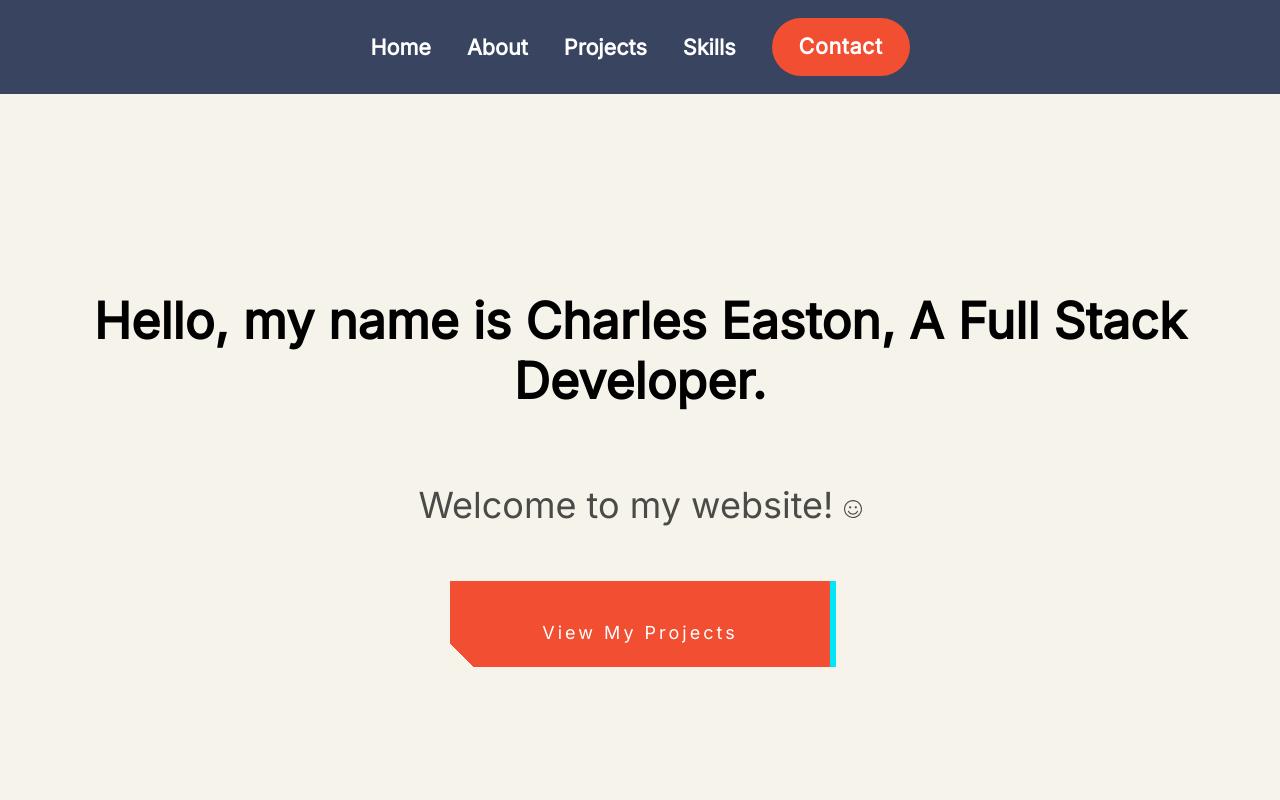
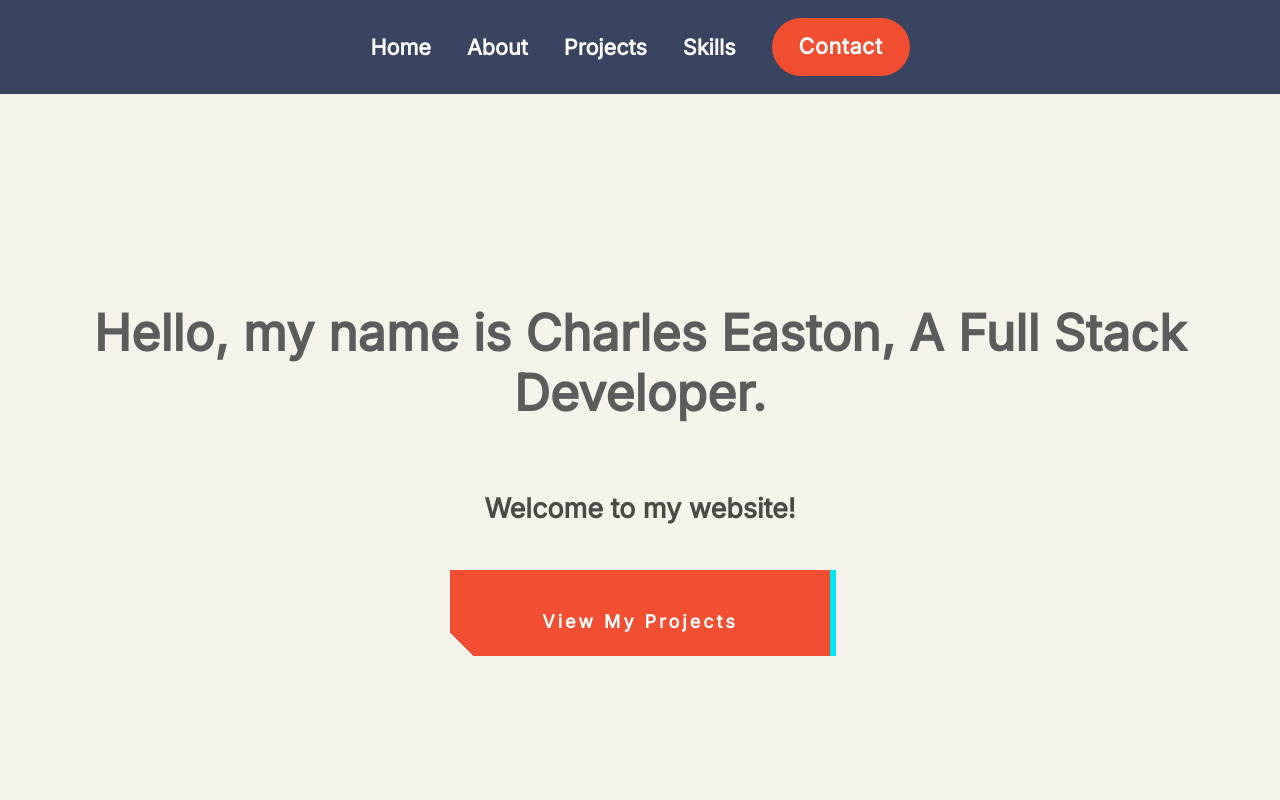
Before and after one commit to Charlesdigital/Portfolio_1, a React (Create React App) app: page / in a window 1280 px wide. Shown: the top 800 px of the page. Built offline with nearby package versions, Linux system fonts and the light colour scheme.

Commit message:
fix css style for home page

```diff
--- a/src/components/About/about.css
+++ b/src/components/About/about.css
@@ -8,12 +8,6 @@
     height:18em;
 }
 
-/* .text-content {
-    font-size:large;
-} */
-
-
-
 .summary {
     padding: 1rem;
 }
--- a/src/components/Home/home.css
+++ b/src/components/Home/home.css
@@ -34,6 +34,9 @@ header {
     justify-content: center;
   }
 
+  h1 {
+    color: #5c5c5c;
+  }
 
   h1::before,
   h1::after {
@@ -43,6 +46,7 @@ header {
     right: 0;
     bottom: 0;
     left: 0;
+
   }
 
   h1::before {
@@ -53,7 +57,7 @@ header {
 
   h1::after {
     width: 0.125em;
-    background: black;
+    background: #5c5c5c;
     animation: typewriter var(--typewriterSpeed)
         steps(var(--typewriterCharacters)) 1s forwards,
       blink 750ms steps(var(--typewriterCharacters)) infinite;
@@ -61,8 +65,8 @@ header {
 
   .subtitle {
     color: hsl(0 0% 0% / 0.7);
-    font-size: 2rem;
-    font-weight: 400;
+    font-size: 1.5rem;
+    font-weight: bold;
     opacity: 0;
     transform: translateY(3rem);
     animation: fadeInUp 2s ease calc(var(--typewriterSpeed) + 2s) forwards;
@@ -124,7 +128,8 @@ header {
     justify-content: center;
     display: block;
     margin-left: auto;
-    margin-right: auto
+    margin-right: auto;
+    font-weight: bold;
   }
 
   .button-1::after {
@@ -135,7 +140,7 @@ header {
     --slice-4: inset(40% -6px 43% 0);
     --slice-5: inset(80% -6px 5% 0);
 
-    content: 'AVAILABLE NOW';
+    content: 'CLICK HERE';
     display: block;
     position: absolute;
     top: 0;
--- a/src/components/Home/home.jsx
+++ b/src/components/Home/home.jsx
@@ -1,26 +1,29 @@
-import React from 'react'
+import React from "react";
 import "./home.css";
 import { SlEmotsmile } from "react-icons/sl";
-import {Link} from 'react-scroll';
-
+import { Link } from "react-scroll";
 
 function home() {
   return (
     <header className="homeHeader">
       <div className="homeContainer">
-<h1 classname="header">Hello, my name is Charles Easton, A Full Stack Developer.</h1>
-<p class="subtitle">Welcome to my website! <SlEmotsmile /></p>
+        <h1 classname="header">
+          Hello, my name is Charles Easton, A Full Stack Developer.
+        </h1>
+        <p class="subtitle">
+          Welcome to my website!
+        </p>
 
         <div className="button-1">
           <button className="button-1">
-        <Link  to="projects" smooth={true} duration={500}>
+            <Link to="projects" smooth={true} duration={500}>
               View My Projects
             </Link>
           </button>
         </div>
       </div>
     </header>
-  )
+  );
 }
 
-export default home
+export default home;
--- a/src/components/Projects/projects.jsx
+++ b/src/components/Projects/projects.jsx
@@ -17,6 +17,7 @@ function Projects() {
 
         <ul className="technologies">
           <li className="tech">HTML5</li>
+          <li className="tech">CSS</li>
           <li className="tech">Javascript</li>
           <li className="tech">React</li>
 
```
Lines whose indentation alone changed are shown as unchanged.
